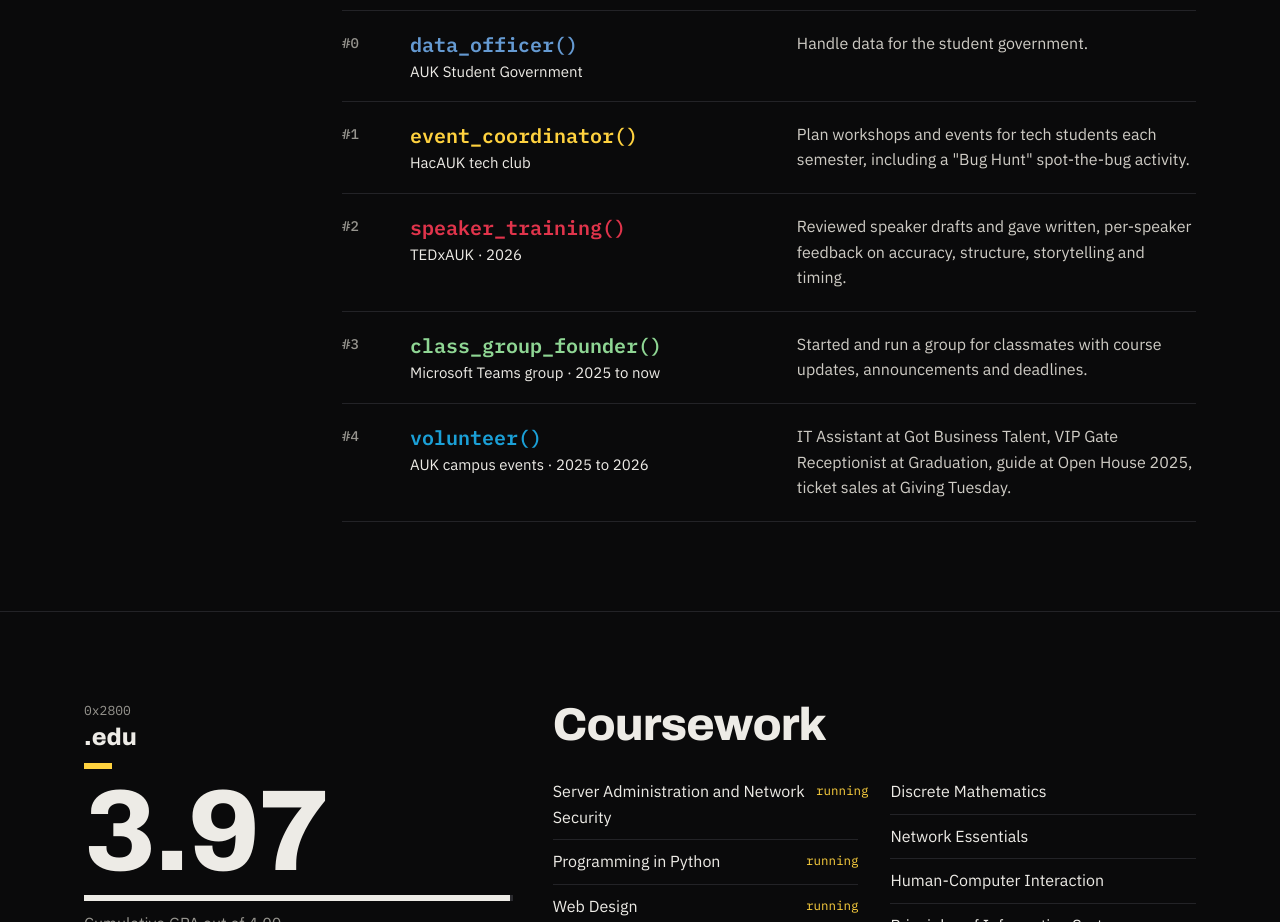
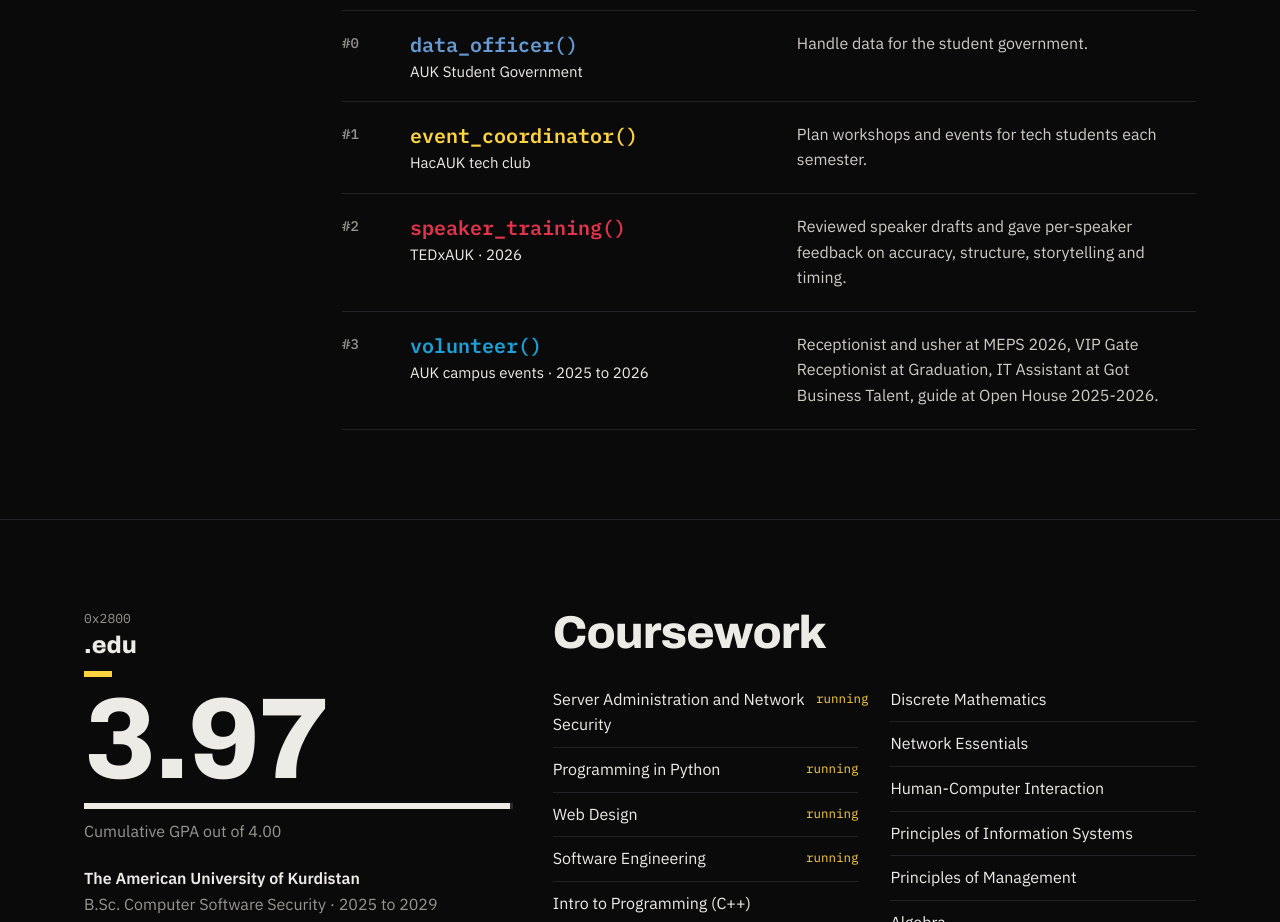
Before and after one commit to rhmanriyadh/rhmanriyadh.github.io, a plain HTML site: page index.html in a window 1280 px wide. Shown: the part 4580-5502 px from the top of the page. Drawn offline with Linux system fonts and the light colour scheme.

Commit message:
refine project experience descriptions for clarity and conciseness

```diff
--- a/index.html
+++ b/index.html
@@ -356,10 +356,9 @@ footer .mono{color:var(--ink)}
 
   const frames = [
     ["var(--blue)", "data_officer()", "AUK Student Government", "Handle data for the student government."],
-    ["var(--yellow)", "event_coordinator()", "HacAUK tech club", "Plan workshops and events for tech students each semester, including a \"Bug Hunt\" spot-the-bug activity."],
-    ["var(--red)", "speaker_training()", "TEDxAUK · 2026", "Reviewed speaker drafts and gave written, per-speaker feedback on accuracy, structure, storytelling and timing."],
-    ["var(--green)", "class_group_founder()", "Microsoft Teams group · 2025 to now", "Started and run a group for classmates with course updates, announcements and deadlines."],
-    ["var(--cyan)", "volunteer()", "AUK campus events · 2025 to 2026", "IT Assistant at Got Business Talent, VIP Gate Receptionist at Graduation, guide at Open House 2025, ticket sales at Giving Tuesday."]
+    ["var(--yellow)", "event_coordinator()", "HacAUK tech club", "Plan workshops and events for tech students each semester."],
+    ["var(--red)", "speaker_training()", "TEDxAUK · 2026", "Reviewed speaker drafts and gave per-speaker feedback on accuracy, structure, storytelling and timing."],
+    ["var(--cyan)", "volunteer()", "AUK campus events · 2025 to 2026", "Receptionist and usher at MEPS 2026, VIP Gate Receptionist at Graduation, IT Assistant at Got Business Talent, guide at Open House 2025-2026."]
   ];
   document.getElementById("stack").innerHTML = frames.map(([c, f, o, d], i) => `
     <li class="frame" style="--c:${c}"><span class="n">#${i}</span><div class="f">${f}<small>${o}</small></div><p>${d}</p></li>`).join("");
```
